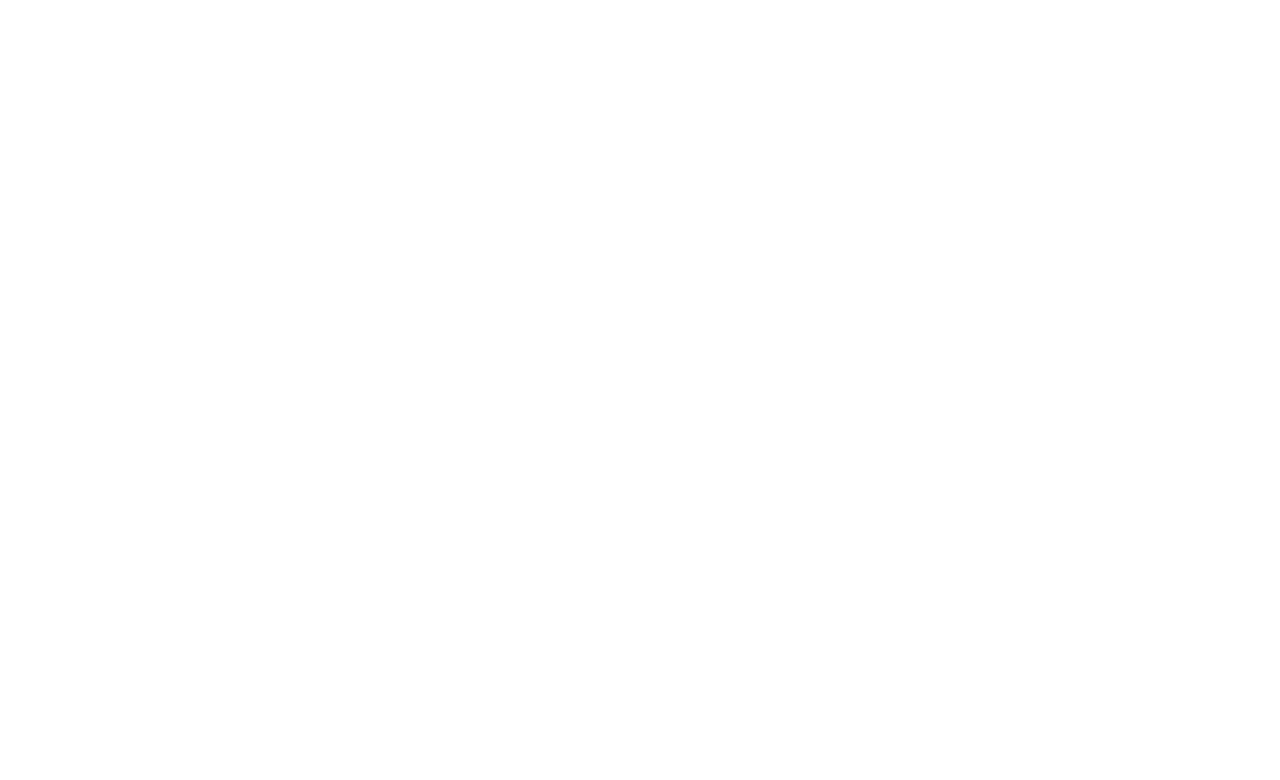
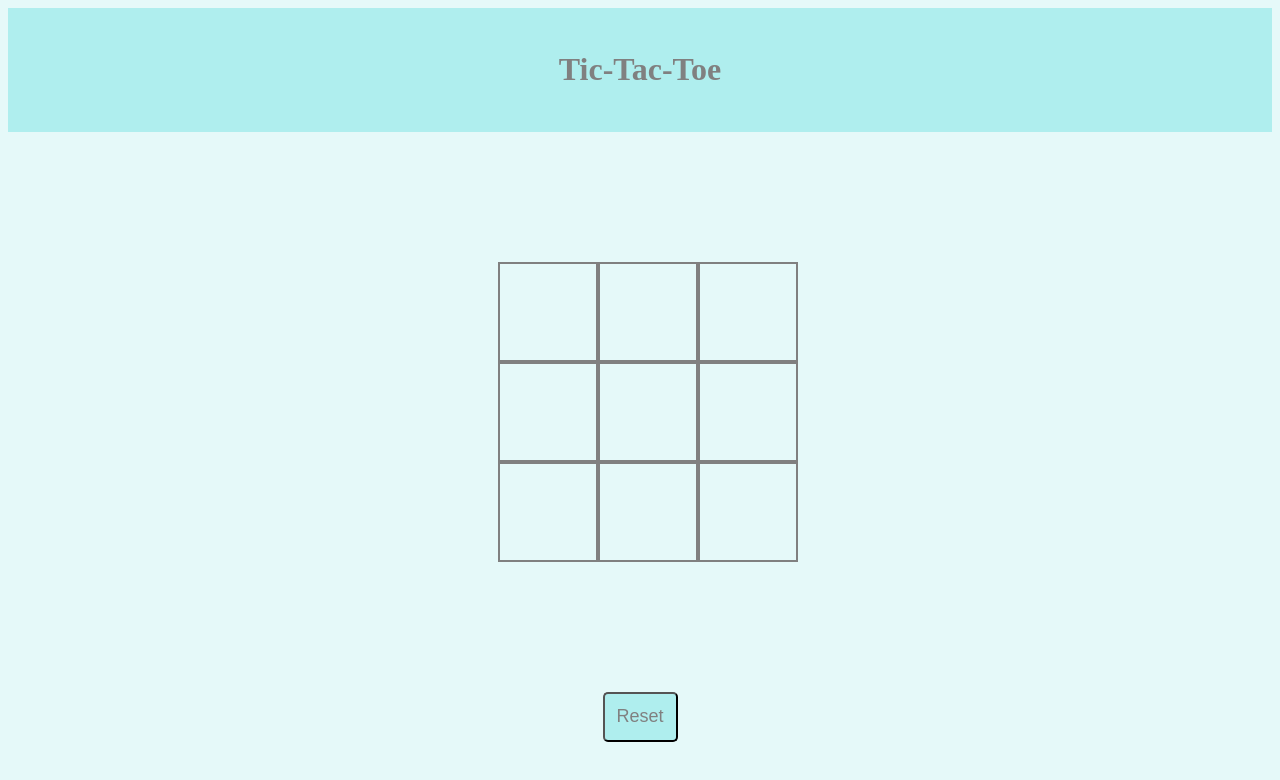
Before and after one commit to broklyn321/tictactoe, a plain HTML site: page index.html in a window 1280 px wide. Drawn offline with Linux system fonts and the light colour scheme.

Commit message:
css done

```diff
--- a/index.html
+++ b/index.html
@@ -5,9 +5,27 @@
     <meta name="viewport" content="width=device-width, initial-scale=1.0">
     <title>Document</title>
     <link rel="stylesheet" href="style.css">
-    <script src="script.js"></script>
 </head>
 <body>
-
+    <header class="header">
+        <h1 class="title">Tic-Tac-Toe</h1>
+    </header>
+    <div class="win">
+    </div>
+    <div class="board"id="ttt">
+        <div class="cell" id="0"></div>
+        <div class="cell" id="1"></div>
+        <div class="cell" id="2"></div>
+        <div class="cell" id="3"></div>
+        <div class="cell" id="4"></div>
+        <div class="cell" id="5"></div>
+        <div class="cell" id="6"></div>
+        <div class="cell" id="7"></div>
+        <div class="cell" id="8"></div>
+    </div>
+    <div class="re">
+        <button class="restart">Reset</button>
+    </div>
+    <script src="script.js"></script>
 </body>
 </html>
--- a/style.css
+++ b/style.css
@@ -0,0 +1,50 @@
+*,
+*::after,
+*::before {
+  box-sizing: border-box;
+}
+
+.header {
+  display: flex;
+  justify-content: center;
+  padding: 22px 0px;
+  background-color: paleturquoise;
+}
+.title{
+  font-size: xx-large;
+  color: grey;
+}
+body{
+  background-color: #E5F9F9;
+}
+
+
+.board{
+    width: 100vw;
+    height: 70vh;
+    display: grid;
+    justify-content: center;
+    align-content: center;
+    align-items: center;
+    justify-items: center;
+    grid-template-columns: repeat(3,auto);
+}
+.cell{
+  width: 100px;
+  height: 100px;
+  border: 2px solid grey;
+}
+.re{
+  display: flex;
+  justify-content: center;
+  align-content: center;
+}
+.restart{
+  height: 50px;
+  width: 75px;
+  font-size: large;
+  border-radius: 5px;
+  background-color: paleturquoise;
+  color: grey;
+  cursor: pointer;
+}
```
